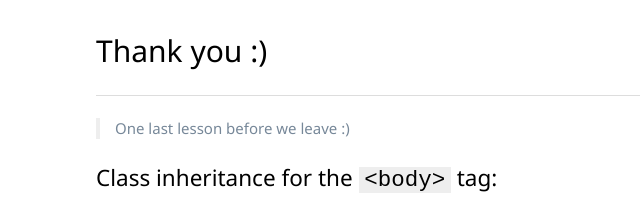
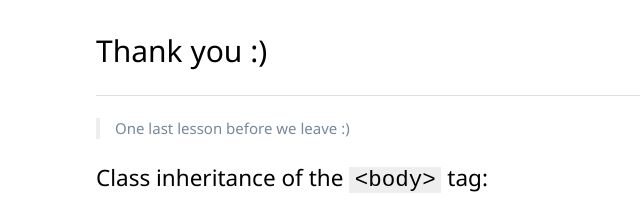
Before and after one commit to avine/web-starter, a website: page src/app/thank-you.html in a window 1280 px wide. Shown: the top 208 px of the page, 64-704 px from the left. Drawn offline with Linux system fonts and the light colour scheme.

```diff
--- a/src/app/thank-you.html
+++ b/src/app/thank-you.html
@@ -30,13 +30,15 @@
 
   <blockquote>One last lesson before we leave :)</blockquote>
 
-  <h2>Class inheritance for the <code>&lt;body&gt;</code> tag:</h2>
+  <h2>Class inheritance of the <code>&lt;body&gt;</code> tag:</h2>
 
   <ul id="body-inheritance"></ul>
 
   <p>As you can see, under the hood, there's a strong typing in there!</p>
 
-  <!-- Open the browser console and find the following informations in "Elements > Properties" tab -->
+  <!--
+    Open the browser console and find the following informations in "Elements > Properties" tab
+  -->
   <script>
     const ul = document.getElementById('body-inheritance');
     function addListItem(text) {
```
Also changed, not shown: src/app/index.html (+2 -0 lines).
